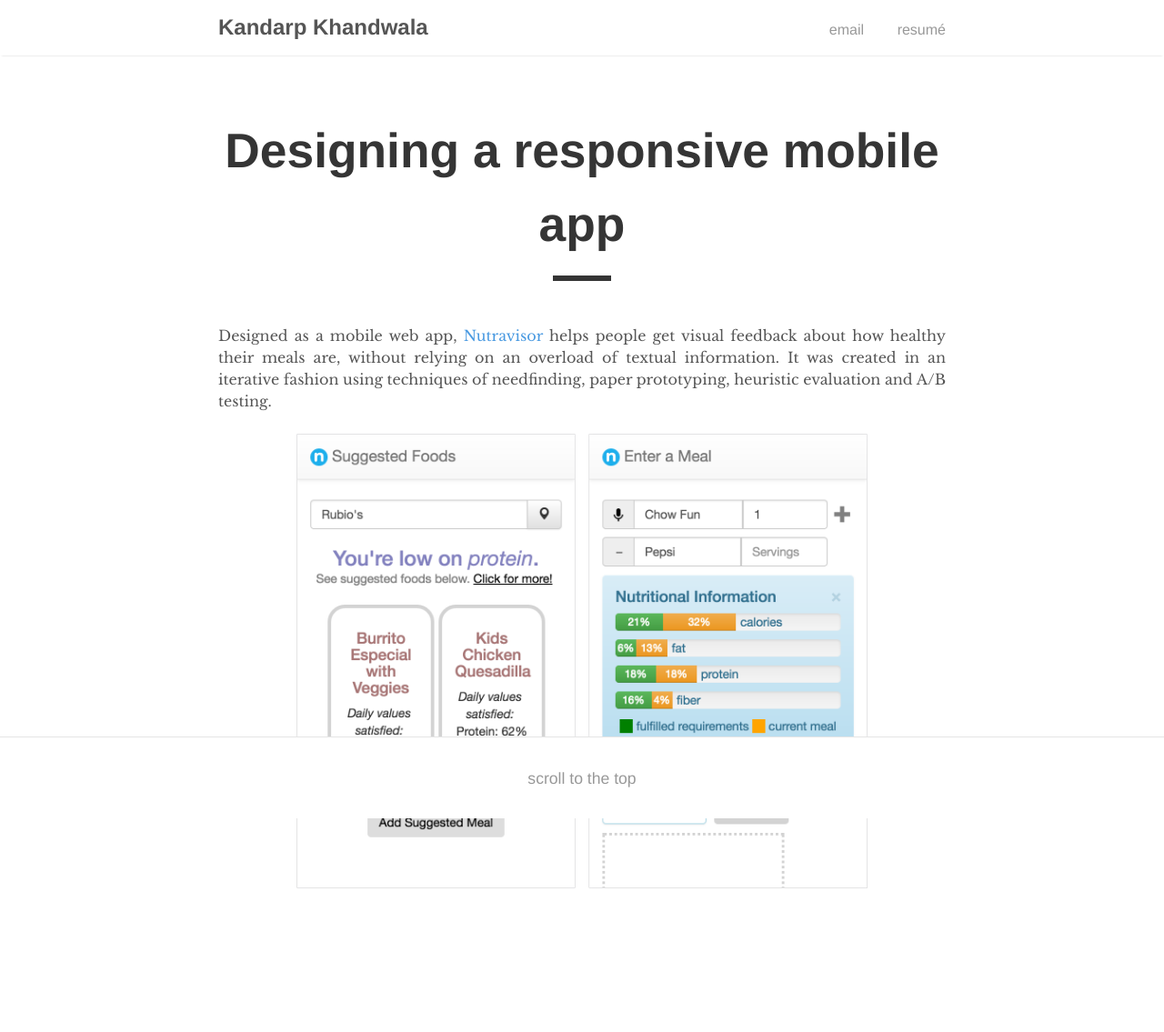
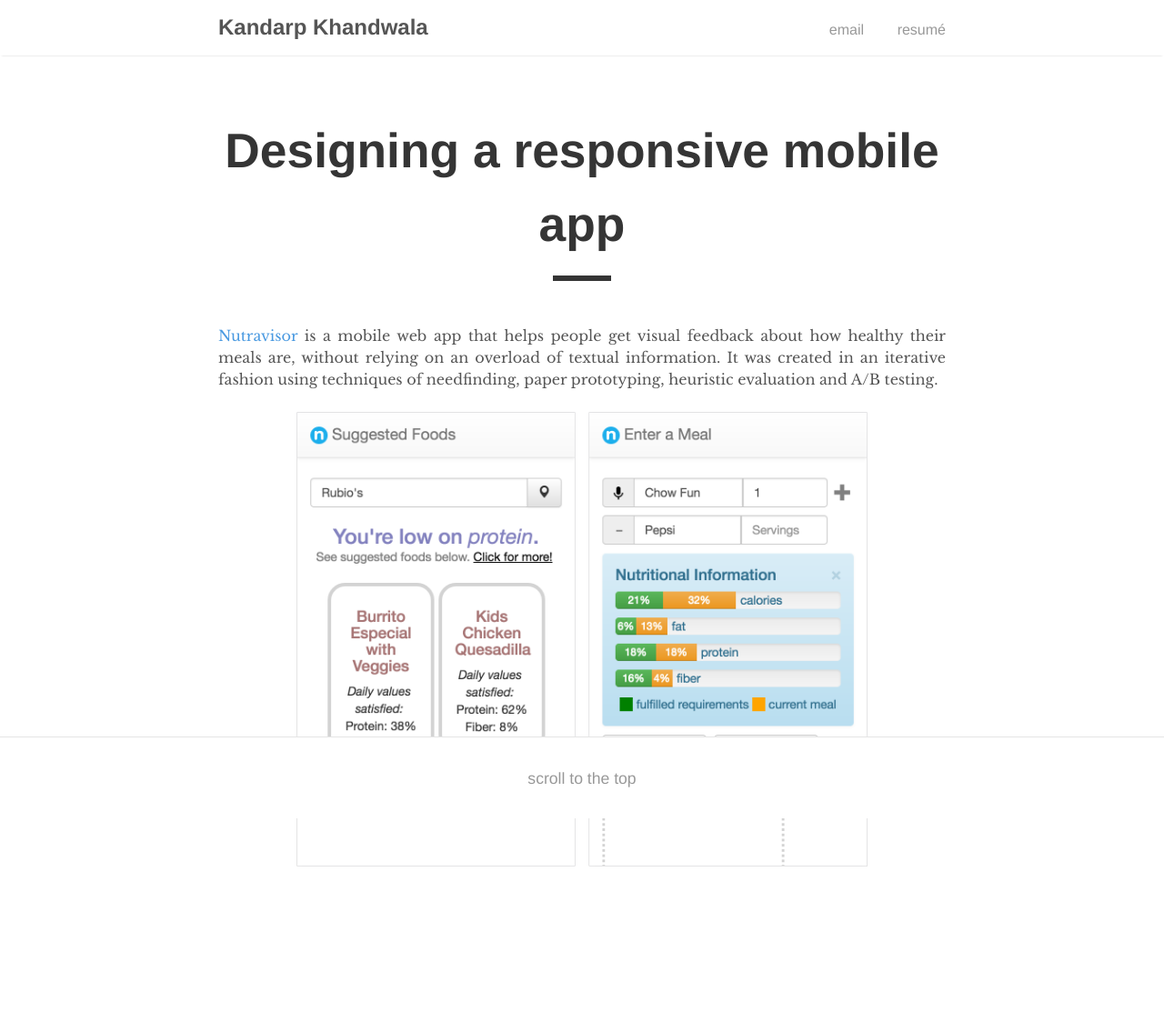
Before and after one commit to kandarpksk/kandarpksk.github.io, a Jekyll site: the page built from _posts/2018-01-27-nutravisor.md, in a window 1280 px wide. Shown: the whole page at 91% size. Built offline with Jekyll 4.4.1, drawn with Linux system fonts in a browser that asks for light colours; after the commit the page ends 1111 px from its top, so only the background shows below that.

Commit message:
Update 2018-01-27-nutravisor.md

```diff
--- a/_posts/2018-01-27-nutravisor.md
+++ b/_posts/2018-01-27-nutravisor.md
@@ -2,9 +2,9 @@
 layout: post
 title: "Designing a responsive mobile app"
 permalink: /nutravisor
-excerpt: Designed as a mobile web app, Nutravisor helps people get visual feedback about how healthy their meals are, without relying on an overload of textual information. It was created in an iterative fashion using techniques of needfinding, paper prototyping, heuristic evaluation and A/B testing.<br/><br/><img src="/assets/applied/combined.png" height="500" />
+excerpt: Nutravisor is a mobile web app that helps people get visual feedback about how healthy their meals are, without relying on an overload of textual information. It was created in an iterative fashion using techniques of needfinding, paper prototyping, heuristic evaluation and A/B testing.<br/><br/><img src="/assets/applied/combined.png" height="500" />
 ---
 
 <!-- elaborate -->
-Designed as a mobile web app, [Nutravisor](nutravisor.kandarp.xyz) helps people get visual feedback about how healthy their meals are, without relying on an overload of textual information. It was created in an iterative fashion using techniques of needfinding, paper prototyping, heuristic evaluation and A/B testing.<br/><br/><img src="/assets/applied/combined.png" height="500" />
+[Nutravisor](nutravisor.kandarp.xyz) is a mobile web app that helps people get visual feedback about how healthy their meals are, without relying on an overload of textual information. It was created in an iterative fashion using techniques of needfinding, paper prototyping, heuristic evaluation and A/B testing.<br/><br/><img src="/assets/applied/combined.png" height="500" />
 <!-- *home page* -->
```
